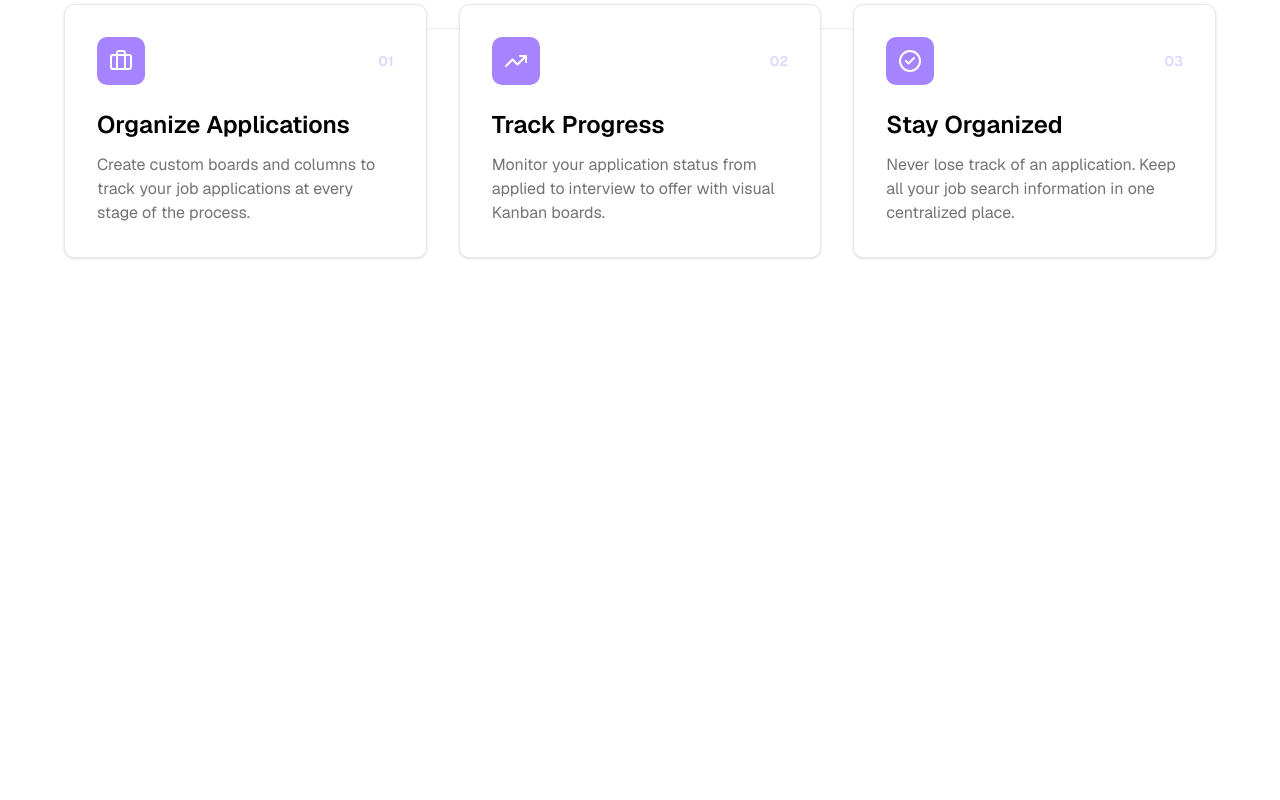
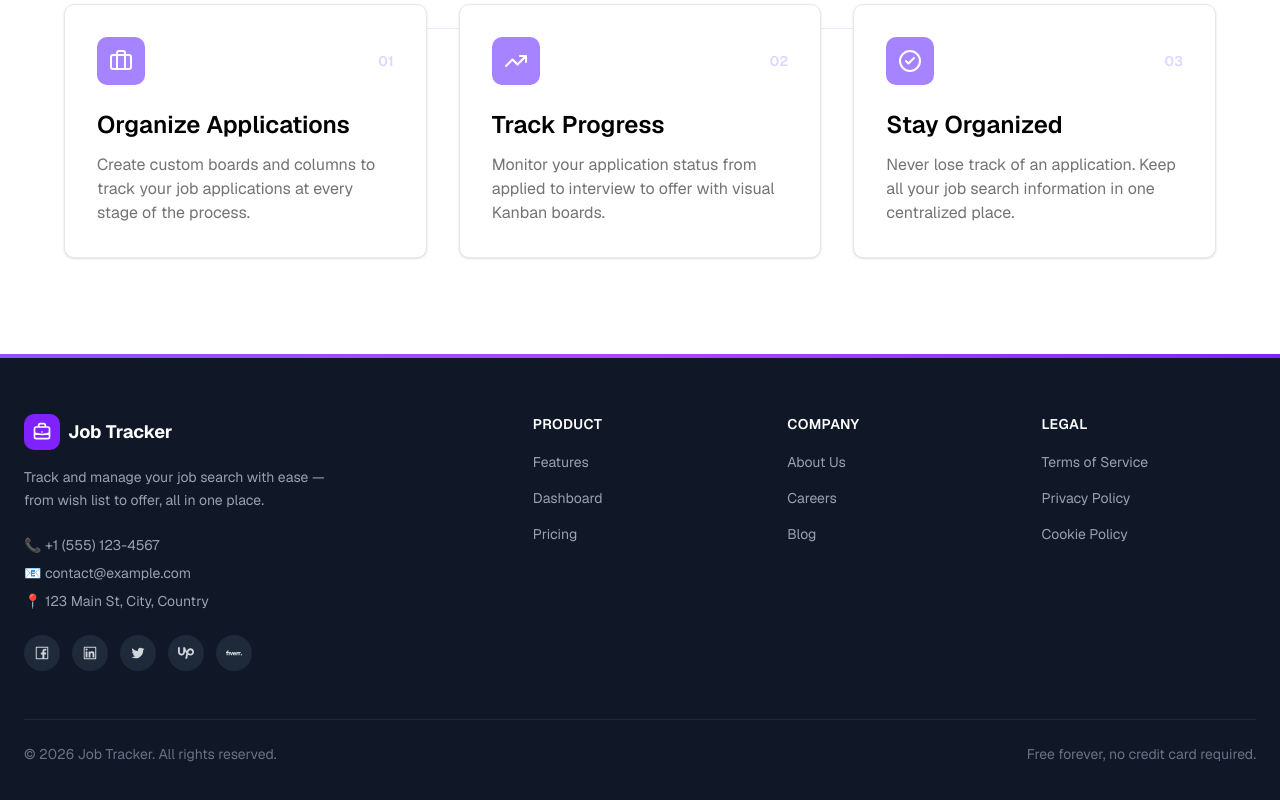
Before and after one commit to rahinhaque/job-application-tracker-, a Next.js app: page / in a window 1280 px wide. Shown: the part 1607-2407 px from the top of the page. Before the commit the page ends 1961 px from the top, so only its background shows below. Built offline with nearby package versions, Linux system fonts and the light colour scheme.

Commit message:
Created footer, Auth layout for signup and signin pages and home layout for homepage

```diff
--- /dev/null
+++ b/app/(auth)/layout.tsx
@@ -0,0 +1,14 @@
+import Navbar from "@/components/navbar";
+
+export default function AuthLayout({
+  children,
+}: Readonly<{
+  children: React.ReactNode;
+}>) {
+  return (
+    <>
+      <Navbar />
+      <main className="flex-1">{children}</main>
+    </>
+  );
+}
--- /dev/null
+++ b/app/(home)/layout.tsx
@@ -0,0 +1,16 @@
+import Footer from "@/components/footer";
+import Navbar from "@/components/navbar";
+
+export default function HomeLayout({
+  children,
+}: Readonly<{
+  children: React.ReactNode;
+}>) {
+  return (
+    <>
+      <Navbar />
+      <main className="flex-1">{children}</main>
+      <Footer />
+    </>
+  );
+}
--- a/app/layout.tsx
+++ b/app/layout.tsx
@@ -1,10 +1,9 @@
+import { cn } from "@/lib/utils";
 import type { Metadata } from "next";
-import { Geist, Geist_Mono, Figtree } from "next/font/google";
+import { Geist, Geist_Mono } from "next/font/google";
 import "./globals.css";
-import { cn } from "@/lib/utils";
-import Navbar from "@/components/navbar";
 
-const geist = Geist({subsets:['latin'],variable:'--font-sans'});
+const geist = Geist({ subsets: ["latin"], variable: "--font-sans" });
 
 const geistSans = Geist({
   variable: "--font-geist-sans",
@@ -29,12 +28,16 @@ export default function RootLayout({
   return (
     <html
       lang="en"
-      className={cn("h-full", "antialiased", geistSans.variable, geistMono.variable, "font-sans", geist.variable)}
+      className={cn(
+        "h-full",
+        "antialiased",
+        geistSans.variable,
+        geistMono.variable,
+        "font-sans",
+        geist.variable,
+      )}
     >
-      <body className="min-h-full flex flex-col">
-        <Navbar />
-        {children}
-      </body>
+      <body className="min-h-full flex flex-col">{children}</body>
     </html>
   );
 }
--- /dev/null
+++ b/components/footer.tsx
@@ -0,0 +1,159 @@
+import Link from "next/link";
+import {
+  AiOutlineFacebook,
+  AiOutlineLinkedin,
+  AiOutlineTwitter,
+} from "react-icons/ai";
+import { SiFiverr, SiUpwork } from "react-icons/si";
+import { HiOutlineBriefcase } from "react-icons/hi";
+
+export default function Footer() {
+  const socialLinks = [
+    {
+      icon: AiOutlineFacebook,
+      href: "https://facebook.com",
+      label: "Facebook",
+    },
+    {
+      icon: AiOutlineLinkedin,
+      href: "https://linkedin.com",
+      label: "LinkedIn",
+    },
+    { icon: AiOutlineTwitter, href: "https://twitter.com", label: "Twitter" },
+    { icon: SiUpwork, href: "https://upwork.com", label: "Upwork" },
+    { icon: SiFiverr, href: "https://fiverr.com", label: "Fiverr" },
+  ];
+
+  const productLinks = [
+    { label: "Features", href: "#" },
+    { label: "Dashboard", href: "#" },
+    { label: "Pricing", href: "#" },
+  ];
+
+  const companyLinks = [
+    { label: "About Us", href: "#" },
+    { label: "Careers", href: "#" },
+    { label: "Blog", href: "#" },
+  ];
+
+  const legalLinks = [
+    { label: "Terms of Service", href: "#" },
+    { label: "Privacy Policy", href: "#" },
+    { label: "Cookie Policy", href: "#" },
+  ];
+
+  return (
+    <footer className="bg-gray-900 text-gray-300">
+      {/* top accent line matching the hero gradient */}
+      <div className="h-1 w-full bg-gradient-to-r from-violet-500 via-purple-500 to-violet-600" />
+
+      <div className="container mx-auto px-6 py-14">
+        <div className="grid grid-cols-1 gap-10 md:grid-cols-5">
+          {/* Brand + contact */}
+          <div className="md:col-span-2">
+            <div className="flex items-center gap-2">
+              <span className="flex h-9 w-9 items-center justify-center rounded-lg bg-violet-600">
+                <HiOutlineBriefcase className="h-5 w-5 text-white" />
+              </span>
+              <span className="text-lg font-bold text-white">Job Tracker</span>
+            </div>
+
+            <p className="mt-4 max-w-xs text-sm leading-relaxed text-gray-400">
+              Track and manage your job search with ease — from wish list to
+              offer, all in one place.
+            </p>
+
+            <div className="mt-6 space-y-2 text-sm text-gray-400">
+              <p>📞 +1 (555) 123-4567</p>
+              <p>📧 contact@example.com</p>
+              <p>📍 123 Main St, City, Country</p>
+            </div>
+
+            {/* Social icons */}
+            <div className="mt-6 flex space-x-3">
+              {socialLinks.map(({ icon: Icon, href, label }) => (
+                <Link
+                  key={label}
+                  href={href}
+                  target="_blank"
+                  rel="noopener noreferrer"
+                  aria-label={label}
+                  className="flex h-9 w-9 items-center justify-center rounded-full bg-gray-800 text-gray-300 transition-colors duration-200 hover:bg-violet-600 hover:text-white"
+                >
+                  <Icon className="h-4 w-4" />
+                </Link>
+              ))}
+            </div>
+          </div>
+
+          {/* Product */}
+          <div>
+            <p className="mb-4 text-sm font-semibold uppercase tracking-wide text-white">
+              Product
+            </p>
+            <ul className="space-y-3">
+              {productLinks.map(({ label, href }) => (
+                <li key={label}>
+                  <Link
+                    href={href}
+                    className="text-sm text-gray-400 transition-colors hover:text-violet-400"
+                  >
+                    {label}
+                  </Link>
+                </li>
+              ))}
+            </ul>
+          </div>
+
+          {/* Company */}
+          <div>
+            <p className="mb-4 text-sm font-semibold uppercase tracking-wide text-white">
+              Company
+            </p>
+            <ul className="space-y-3">
+              {companyLinks.map(({ label, href }) => (
+                <li key={label}>
+                  <Link
+                    href={href}
+                    className="text-sm text-gray-400 transition-colors hover:text-violet-400"
+                  >
+                    {label}
+                  </Link>
+                </li>
+              ))}
+            </ul>
+          </div>
+
+          {/* Legal */}
+          <div>
+            <p className="mb-4 text-sm font-semibold uppercase tracking-wide text-white">
+              Legal
+            </p>
+            <ul className="space-y-3">
+              {legalLinks.map(({ label, href }) => (
+                <li key={label}>
+                  <Link
+                    href={href}
+                    className="text-sm text-gray-400 transition-colors hover:text-violet-400"
+                  >
+                    {label}
+                  </Link>
+                </li>
+              ))}
+            </ul>
+          </div>
+        </div>
+
+        {/* Bottom bar */}
+        <div className="mt-12 flex flex-col items-center justify-between gap-4 border-t border-gray-800 pt-6 md:flex-row">
+          <p className="text-sm text-gray-500">
+            © {new Date().getFullYear()} Job Tracker. All rights reserved.
+          </p>
+          <p className="text-sm text-gray-500">
+            Free forever, no credit card required.
+          </p>
+        </div>
+      </div>
+    </footer>
+  );
+}
--- a/package.json
+++ b/package.json
@@ -21,6 +21,7 @@
     "next": "16.2.10",
     "react": "19.2.4",
     "react-dom": "19.2.4",
+    "react-icons": "^5.7.0",
     "shadcn": "^4.13.0",
     "tailwind-merge": "^3.6.0",
     "tw-animate-css": "^1.4.0"
```
Also changed, not shown: app/(auth)/sign-in/page.tsx (renamed from app/sign-in/page.tsx), app/(auth)/sign-up/page.tsx (renamed from app/sign-up/page.tsx), app/(home)/page.tsx (renamed from app/page.tsx), 1 other file (tests, documents, lock files or other folders).
